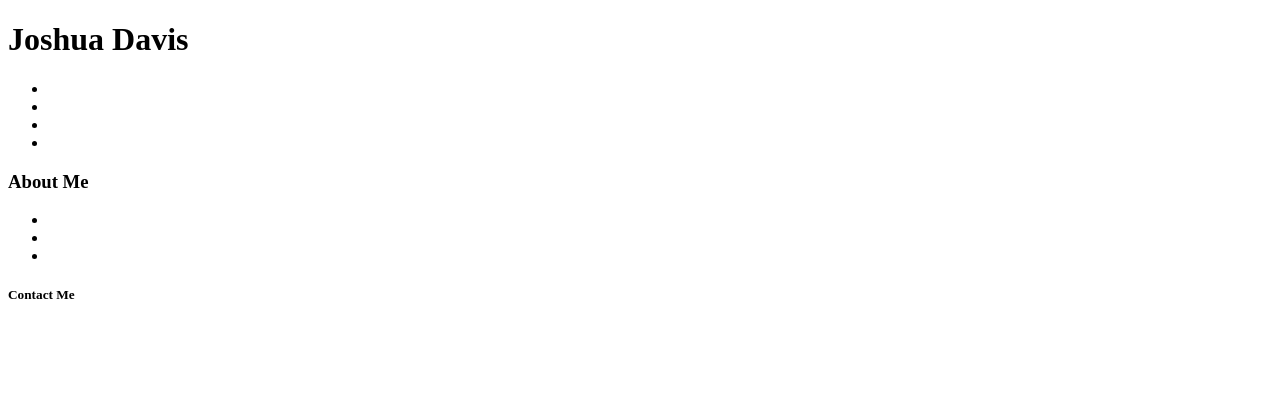
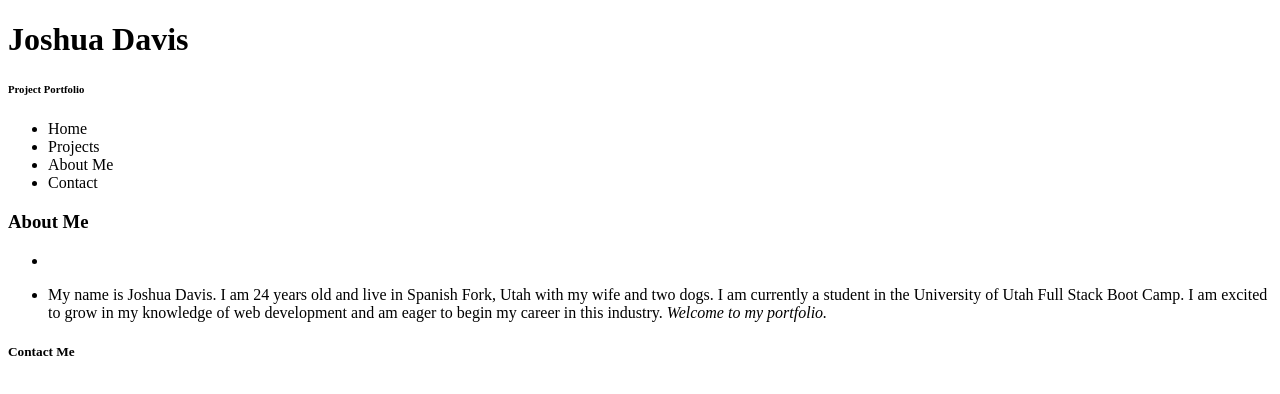
Before and after one commit to jmichaeldavis/Personal-Portfolio, a plain HTML site: page index.html in a window 1280 px wide. Drawn offline with Linux system fonts and the light colour scheme.

Commit message:
added more structure to the html

```diff
--- a/index.html
+++ b/index.html
@@ -7,22 +7,15 @@
 <body>
   <header>
     <h1>Joshua Davis</h1>
+    <h6>Project Portfolio</h6>
   </header>
   <nav>
-<!-- nav bar will be a absolute positioned flexbox -->
+<!-- nav bar will be a relative-positioned flexbox -->
     <ul>
-        <li id="home">
-
-        </li>
-        <li id="projects">
-
-        </li>
-        <li id="about-me">
-
-        </li>
-        <li id="contact-me">
-
-        </li>
+        <li class= "navbar-items" id="nav-home">Home</li>
+        <li class= "navbar-items" id="nav-projects">Projects</li>
+        <li class= "navbar-items" id="nav-about">About Me</li>
+        <li class= "navbar-items" id="nav-contact">Contact</li>
       </ul>
   </nav>
   <main>
@@ -49,13 +42,13 @@
     <section>
       <ul>
         <li>
-
+          <img>
         </li>
         <li>
-
-        </li>
-        <li>
-
+          <p>My name is Joshua Davis. I am 24 years old and live in Spanish Fork,
+          Utah with my wife and two dogs. I am currently a student in the University of Utah Full Stack Boot Camp.
+          I am excited to grow in my knowledge of web development and am eager to begin my career in this industry.
+        <em>Welcome to my portfolio.</em></p>
         </li>
       </ul>
     </section>
```
